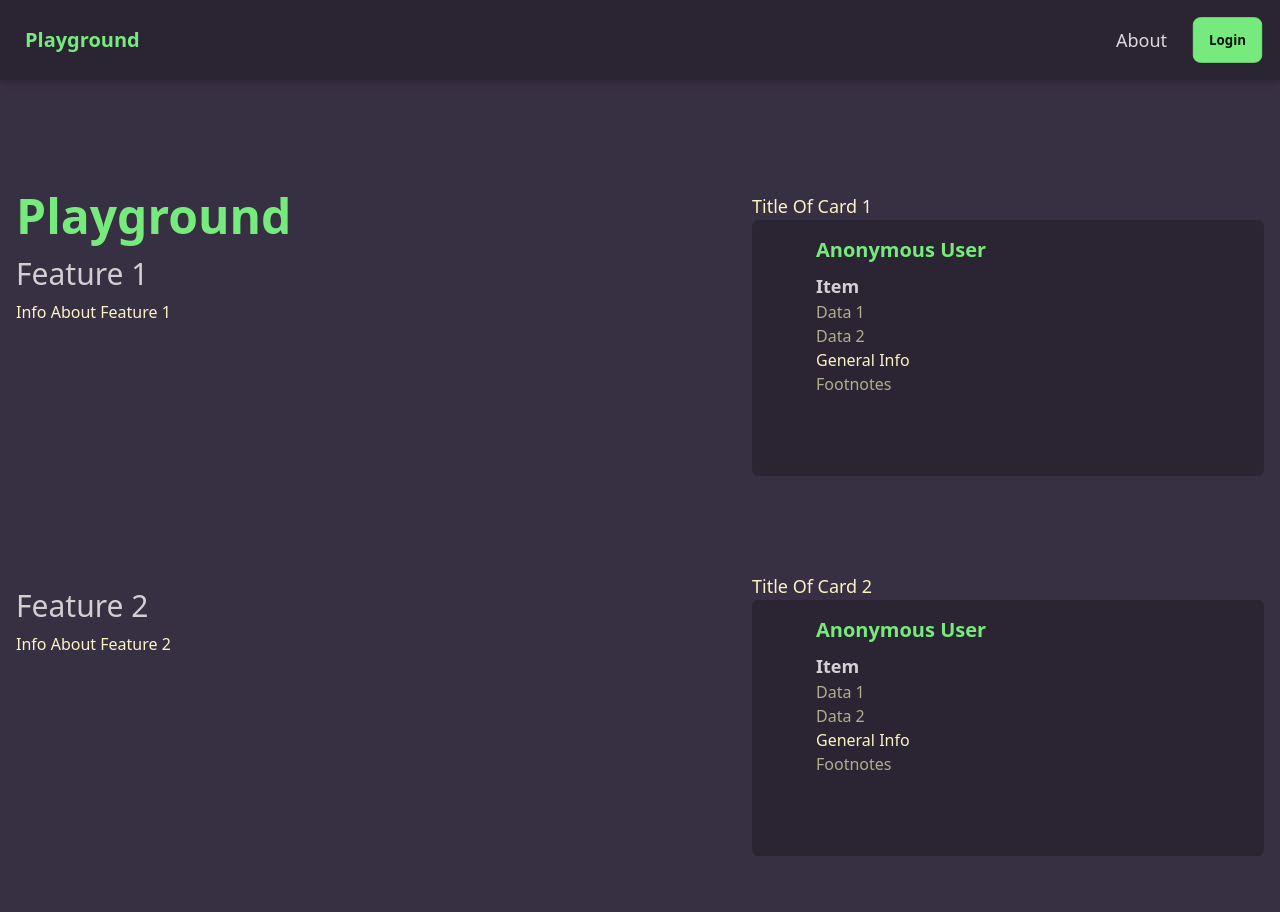
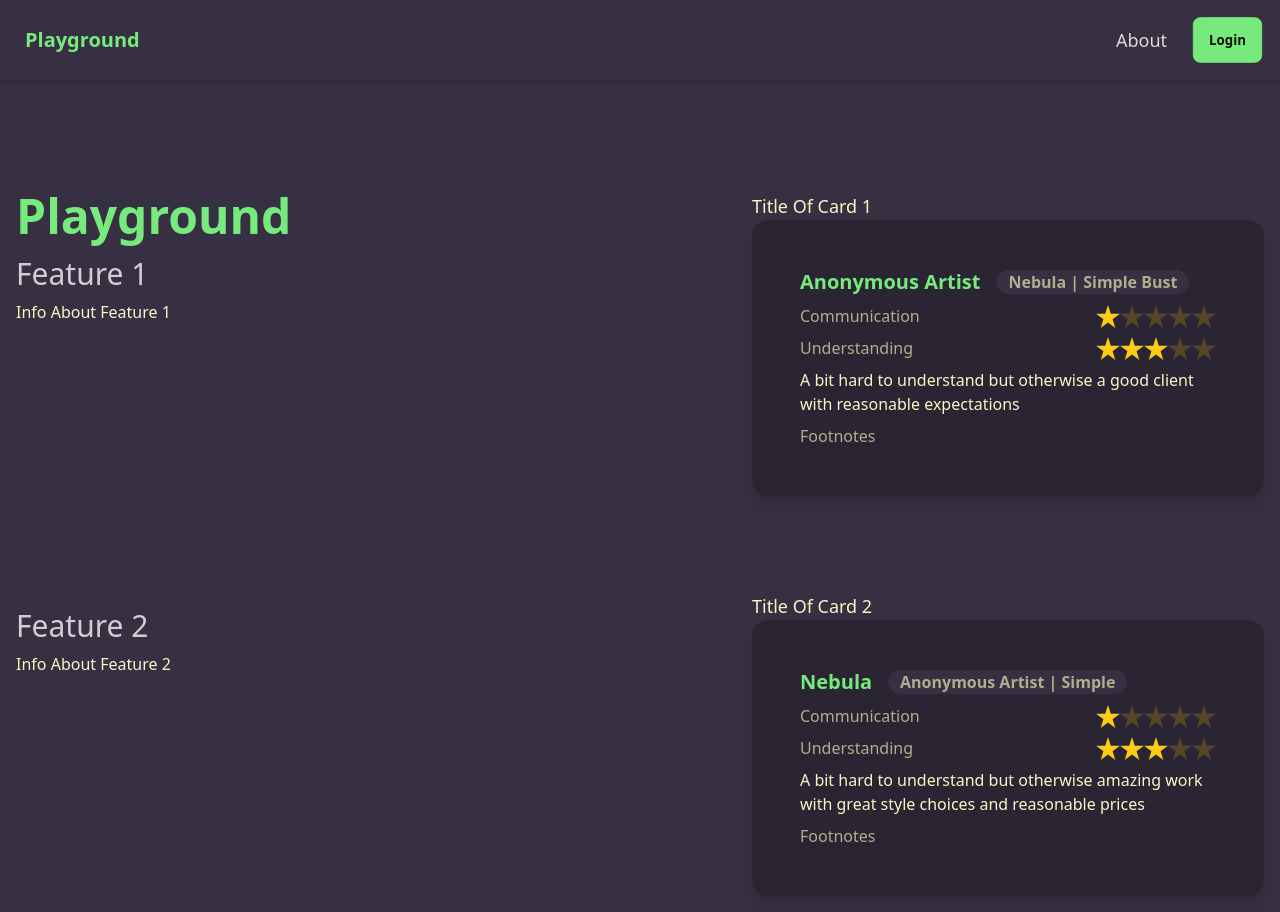
Before and after one commit to Aervyon/go-playground, a Vue app in the folder frontend/: page / in a window 1280 px wide. Before the commit the page ends 872 px from the top, so only its background shows below. Built offline with nearby package versions, Linux system fonts and the light colour scheme.

Commit message:
continue working on card & landing page

```diff
--- a/frontend/src/components/Card.vue
+++ b/frontend/src/components/Card.vue
@@ -1,12 +1,46 @@
 <template>
-    <div class="p-4 rounded-md bg-bg-darker w-[512px] h-[256px] text-text-2">
-        <div class="mx-12">
-            <h1 class="text-accent text-xl font-bold w-fit">Anonymous User</h1>
-            <h2 class="text-primary-content text-lg font-bold mt-2 w-fit">Item</h2>
-            <p class="w-fit">Data 1</p>
-            <p class="w-fit">Data 2</p>
-            <p class="w-fit text-text">General Info</p>
-            <p class="w-fit">Footnotes</p>
+    <div class="p-4 card bg-secondary max-w-[512px] my-auto text-text-2 shadow-lg">
+        <div class="card-body">
+            <div class="w-full items-center" :class="{
+                'flex space-x-4': item.length + (user?.length ?? 14) <= 40,
+                'space-y-2': item.length + (user?.length ?? 14) > 40
+            }">
+                <h1 class="text-accent text-xl font-bold w-fit card-title">{{ user ?? 'Anonymous User' }}</h1>
+                <h2 class="font-bold badge badge-primary badge-lg text-text-2">{{ item }}</h2>
+            </div>
+            <div class="flex items-center">
+                <p>{{ data }}</p>
+                <div class="rating disabled">
+                    <input disabled type="radio" :name="'rating-' + index" class="cursor-default mask mask-star bg-yellow-400" checked>
+                    <input disabled type="radio" :name="'rating-' + index" class="cursor-default mask mask-star bg-yellow-400">
+                    <input disabled type="radio" :name="'rating-' + index" class="cursor-default mask mask-star bg-yellow-400">
+                    <input disabled type="radio" :name="'rating-' + index" class="cursor-default mask mask-star bg-yellow-400">
+                    <input disabled type="radio" :name="'rating-' + index" class="cursor-default mask mask-star bg-yellow-400">
+                </div>
+            </div>
+            <div class="flex items-center">
+                <p>{{ data2 }}</p>
+                <div class="rating">
+                    <input disabled type="radio" :name="'rating-' + (index + 1)" class="cursor-default mask mask-star bg-yellow-400">
+                    <input disabled type="radio" :name="'rating-' + (index + 1)" class="cursor-default mask mask-star bg-yellow-400">
+                    <input disabled type="radio" :name="'rating-' + (index + 1)" class="cursor-default mask mask-star bg-yellow-400" checked>
+                    <input disabled type="radio" :name="'rating-' + (index + 1)" class="cursor-default mask mask-star bg-yellow-400">
+                    <input disabled type="radio" :name="'rating-' + (index + 1)" class="cursor-default mask mask-star bg-yellow-400">
+                </div>
+            </div>
+            <p class="text-text">{{ info }}</p>
+            <p>Footnotes</p>
         </div>
     </div>
 </template>
+
+<script setup lang="ts">
+defineProps<{
+    index: number;
+    item: string;
+    user?: string;
+    data: string;
+    data2: string;
+    info: string;
+}>()
+</script>
--- a/frontend/src/components/Navbar.vue
+++ b/frontend/src/components/Navbar.vue
@@ -1,6 +1,6 @@
 <template>
     <header>
-        <nav class="navbar bg-bg-darker drop-shadow-md">
+        <nav class="navbar bg-bg shadow-md">
             <div class="navbar-start">
                 <div class="dropdown">
                     <button tabindex="0" role="button" class="btn btn-ghost sm:hidden">
--- a/frontend/src/pages/index.vue
+++ b/frontend/src/pages/index.vue
@@ -10,7 +10,7 @@
                     </div>
                     <div>
                         <p class="text-lg">Title Of Card 1</p>
-                        <Card />
+                        <Card :index="0" item="Nebula | Simple Bust" user="Anonymous Artist" data="Communication" data2="Understanding" info="A bit hard to understand but otherwise a good client with reasonable expectations"/>
                     </div>
                 </div>
                 <div class="flex flex-col lg:flex-row justify-between w-full lg:mt-20">
@@ -20,7 +20,7 @@
                     </div>
                     <div>
                         <p class="text-lg">Title Of Card 2</p>
-                        <Card />
+                        <Card :index="2" item="Anonymous Artist | Simple" user="Nebula" data="Communication" data2="Understanding" info="A bit hard to understand but otherwise amazing work with great style choices and reasonable prices"/>
                     </div>
                 </div>
             </div>
--- a/frontend/tailwind.config.js
+++ b/frontend/tailwind.config.js
@@ -21,6 +21,7 @@ export default {
     "./src/**/*.{vue,js,ts,jsx,tsx}",
   ],
   theme: {
+    extend: {
       colors: {
         bg: '#372F42',
         'bg-darker': '#2B2533',
@@ -34,7 +35,8 @@ export default {
         placeholder: '#777777',
         input: '#2B2533'
 
-    },
+      },
+    }
   },
   plugins: [
     require('daisyui')
```
